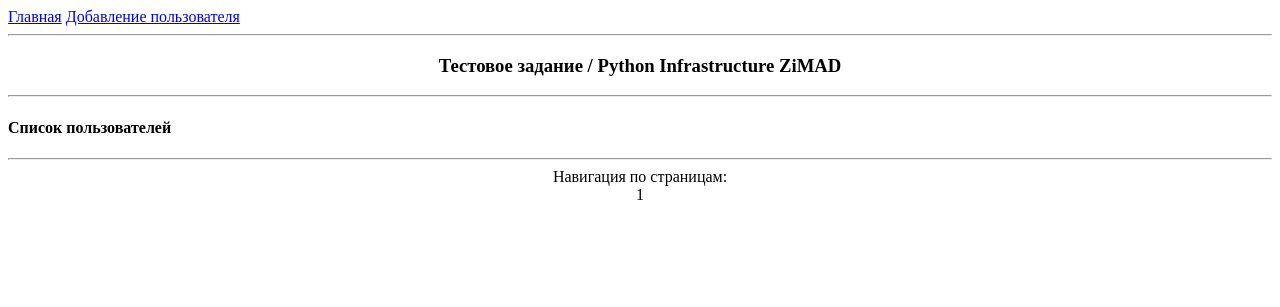
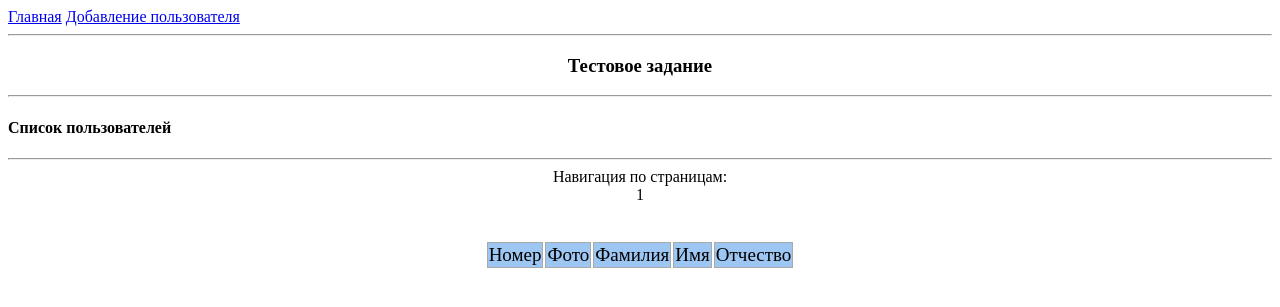
Before and after one commit to Sanchows/test-task, a Flask app: page / in a window 1280 px wide. Shown: the top 307 px of the page. Run offline with Flask 2, Linux system fonts and the light colour scheme; data that the repository does not hold is empty.

Commit message:
table for index.html

```diff
--- a/app/routes.py
+++ b/app/routes.py
@@ -40,7 +40,7 @@ def index():
         pages=pages,
         TOTAL_ON_PAGE=TOTAL_ON_PAGE,
         users=users[(page-1)*TOTAL_ON_PAGE:((page-1)*TOTAL_ON_PAGE)+TOTAL_ON_PAGE], # срез юзеров, в зависимости от страницы
-        title='Тестовое задание / Python Infrastructure ZiMAD'
+        title='Тестовое задание'
     )
 
 def allowed_file(filename):
--- a/app/templates/base.html
+++ b/app/templates/base.html
@@ -19,4 +19,10 @@
         {% endwith %}
         {% block content %}{% endblock %}
     </body>
+    <style>
+
+   TD {
+    border: 1px solid #A9A9A9;
+   }
+   </style>
 </html>
--- a/app/templates/index.html
+++ b/app/templates/index.html
@@ -23,10 +23,29 @@
         {% endif %}
     </center>
     <br><br>
+    <center>
+    <table>
 
+    <thead>
+        <td bgcolor="#9dc6f2" style='font-size: 19px'>Номер</td>
+        <td bgcolor="#9dc6f2" style='font-size: 19px'>Фото</td>
+        <td bgcolor="#9dc6f2" style='font-size: 19px'>Фамилия</td>
+        <td bgcolor="#9dc6f2" style='font-size: 19px'>Имя</td>
+        <td bgcolor="#9dc6f2" style='font-size: 19px'>Отчество</td>
+    </thead>
+    <tbody>
     {% for user in users %}
-    {{ (current_page-1)*TOTAL_ON_PAGE + loop.index }}
-        <img src="{{ user.photo.path_resized }}"><p>{{ user.surname }} {{ user.first_name }} {{ user.last_name }}</p>
-        <hr>
+    <tr>
+        <td>{{ (current_page-1)*TOTAL_ON_PAGE + loop.index }}</td>
+        <td><img src="{{ user.photo.path_resized }}"></td>
+        <td>{{ user.surname }}</td>
+        <td>{{ user.first_name }}</td>
+        <td>{{ user.last_name }}</td>
+    </tr>
+    <tr bordercolor="#000000">
+    </tr>
     {% endfor %}
+    </tbody>
+    </table>
+    </center>
 {% endblock content %}
```
